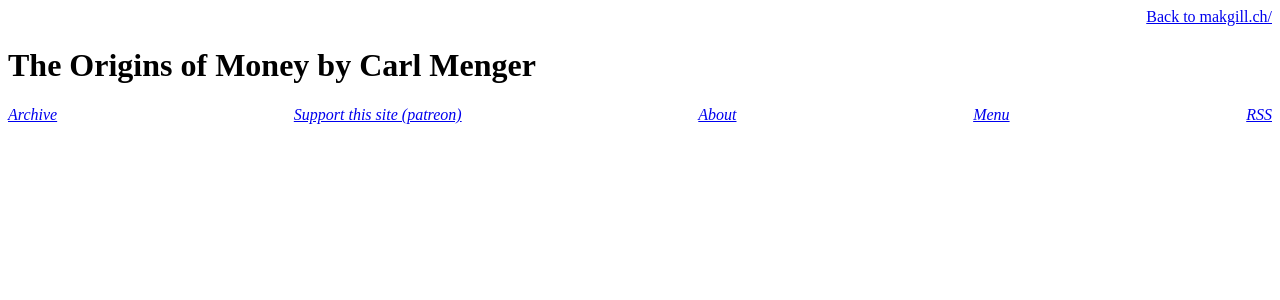
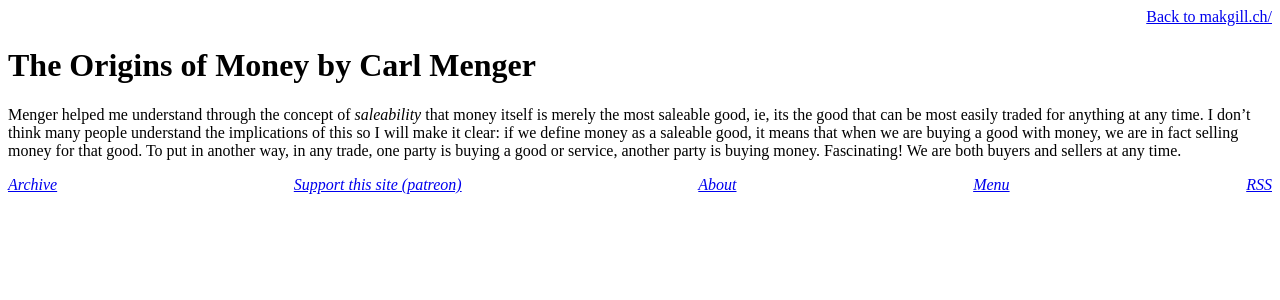
Before and after one commit to derykmakgill/website, a Jekyll site: the page built from originsmoney.md, in a window 1280 px wide. Shown: the top 300 px of the page. Built offline with Jekyll 4.4.1, drawn with Linux system fonts in a browser that asks for light colours.

Commit message:
Update originsmoney.md

```diff
--- a/originsmoney.md
+++ b/originsmoney.md
@@ -2,3 +2,5 @@
 layout: page
 title: The Origins of Money by Carl Menger
 ---
+
+Menger helped me understand through the concept of *saleability* that money itself is merely the most saleable good, ie, its the good that can be most easily traded for anything at any time. I don't think many people understand the implications of this so I will make it clear: if we define money as a saleable good, it means that when we are buying a good with money, we are in fact selling money for that good. To put in another way, in any trade, one party is buying a good or service, another party is buying money. Fascinating! We are both buyers and sellers at any time.
```
